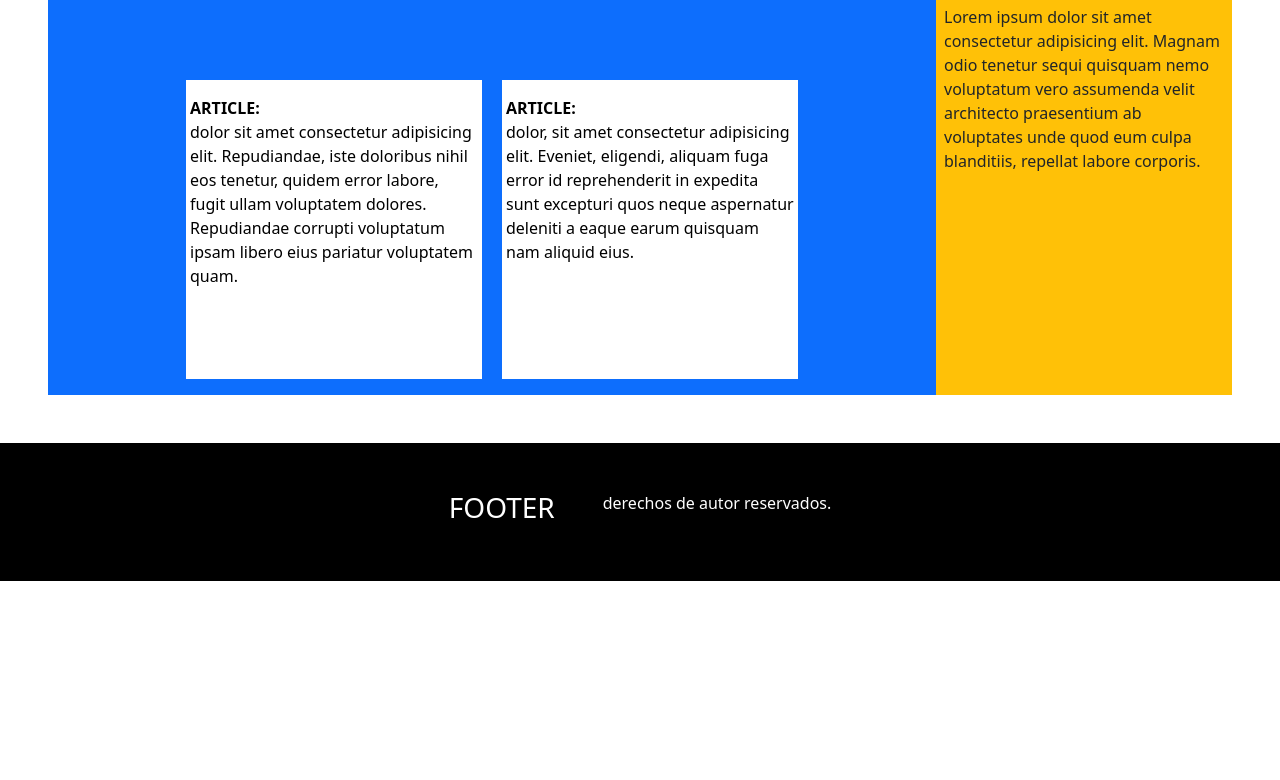
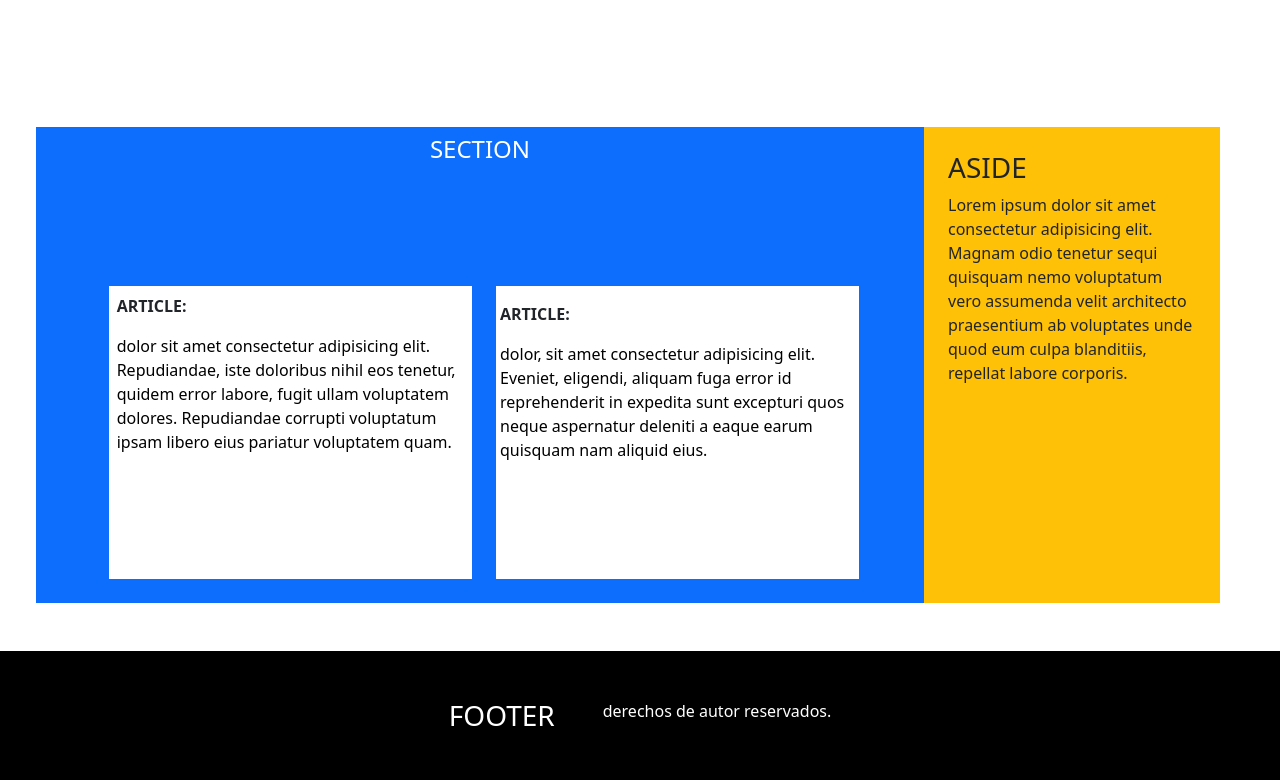
Before and after one commit to william-sanchez7/grid-bootstrap, a plain HTML site: page index.html in a window 1280 px wide. Shown: the part 243-1023 px from the top of the page. Before the commit the page ends 824 px from the top, so only its background shows below. Drawn offline with nearby package versions, Linux system fonts and the light colour scheme.

Commit message:
errors corrected

```diff
--- a/index.html
+++ b/index.html
@@ -9,10 +9,10 @@
     <link href="https://cdn.jsdelivr.net/npm/bootstrap@5.2.3/dist/css/bootstrap.min.css" rel="stylesheet" integrity="sha384-rbsA2VBKQhggwzxH7pPCaAqO46MgnOM80zW1RWuH61DGLwZJEdK2Kadq2F9CUG65" crossorigin="anonymous">
     <style>
         .main__container{
-            max-height: 800px;
+            min-height: 800px;
         }
         .section__container{
-            min-height: 440px;
+            min-height: 200px;
         }
         .aside__container{
             min-height: 100px;
@@ -25,18 +25,28 @@
             <h2 class="">HEADER</h2>
         </nav>
     </header>
-    <main class="container-fluid col-12 row py-5 mx-0 px-5 main__container">
-        <H1 class="text-center">MAIN</H1>
-        <section class="col-12 col-md-9 col-lg-9 col-xl-9 d-flex justify-content-center px-0 gap-1 bg-primary flex-wrap section__container">
-            <h4 class="px-2 col-12 text-white my-2 text-center">SECTION</h4>
-            <article class="col-xl-4 col-md-10 py-3 mx-2 px-1 my-3 bg-white">
-                <p class="text-black"> <strong>ARTICLE:</strong> <br> dolor sit amet consectetur adipisicing elit. Repudiandae, iste doloribus nihil eos tenetur, quidem error labore, fugit ullam voluptatem dolores. Repudiandae corrupti voluptatum ipsam libero eius pariatur voluptatem quam.</p>
-            </article>
-            <article class="col-xl-4 col-md-10 mx-2 py-3 px-1 my-3 bg-white">
-                <p class="text-black"><strong>ARTICLE:</strong>  <br> dolor, sit amet consectetur adipisicing elit. Eveniet, eligendi, aliquam fuga error id reprehenderit in expedita sunt excepturi quos neque aspernatur deleniti a eaque earum quisquam nam aliquid eius.</p>
-            </article>
+    <main class="container-fluid row p-5 main__container">
+         <div class="col-12">
+            <h1 class="text-center">MAIN</h1>
+         </div>
+        <section class="col-12 col-md-9 d-flex justify-content-center gap-1 bg-primary flex-wrap section__container">
+            <div class="row">
+                <div class="col-12">
+                    <h4 class="px-2 text-white my-2 text-center">SECTION</h4>
+                </div>
+            </div>
+            <div class="row d-flex justify-content-center p-2">
+                <article class="col-11 col-xl-5 p-2 m-3 bg-white">
+                    <p class="fw-bold">ARTICLE:</p>
+                    <p class="text-black">dolor sit amet consectetur adipisicing elit. Repudiandae, iste doloribus nihil eos tenetur, quidem error labore, fugit ullam voluptatem dolores. Repudiandae corrupti voluptatum ipsam libero eius pariatur voluptatem quam.</p>
+                </article>
+                <article class="col-11 col-xl-5 mx-2 py-3 px-1 my-3 bg-white">
+                    <p class="fw-bold">ARTICLE: </p>
+                    <p class="text-black">dolor, sit amet consectetur adipisicing elit. Eveniet, eligendi, aliquam fuga error id reprehenderit in expedita sunt excepturi quos neque aspernatur deleniti a eaque earum quisquam nam aliquid eius.</p>
+                </article>
+            </div>
         </section>
-        <aside class="col-12 col-md-3 col-lg-3 col-xl-3 py-2 px-2 bg-warning aside__container">
+        <aside class="col-12 col-md-3 col-lg-3 col-xl-3 p-4 bg-warning aside__container">
             <h3>ASIDE</h3>
             <p>Lorem ipsum dolor sit amet consectetur adipisicing elit. Magnam odio tenetur sequi quisquam nemo voluptatum vero assumenda velit architecto praesentium ab voluptates unde quod eum culpa blanditiis, repellat labore corporis.</p>
         </aside>
@@ -45,7 +55,6 @@
         <h3 class="text-white text-center">FOOTER</h3>
         <p class="text-white text-center">derechos de autor reservados.</p>
     </footer>
-    <!-- JavaScript Bundle with Popper -->
     <script src="https://cdn.jsdelivr.net/npm/bootstrap@5.2.3/dist/js/bootstrap.bundle.min.js" integrity="sha384-kenU1KFdBIe4zVF0s0G1M5b4hcpxyD9F7jL+jjXkk+Q2h455rYXK/7HAuoJl+0I4" crossorigin="anonymous"></script>
 </body>
 </html>
```
Also changed, not shown: 1 other file.
